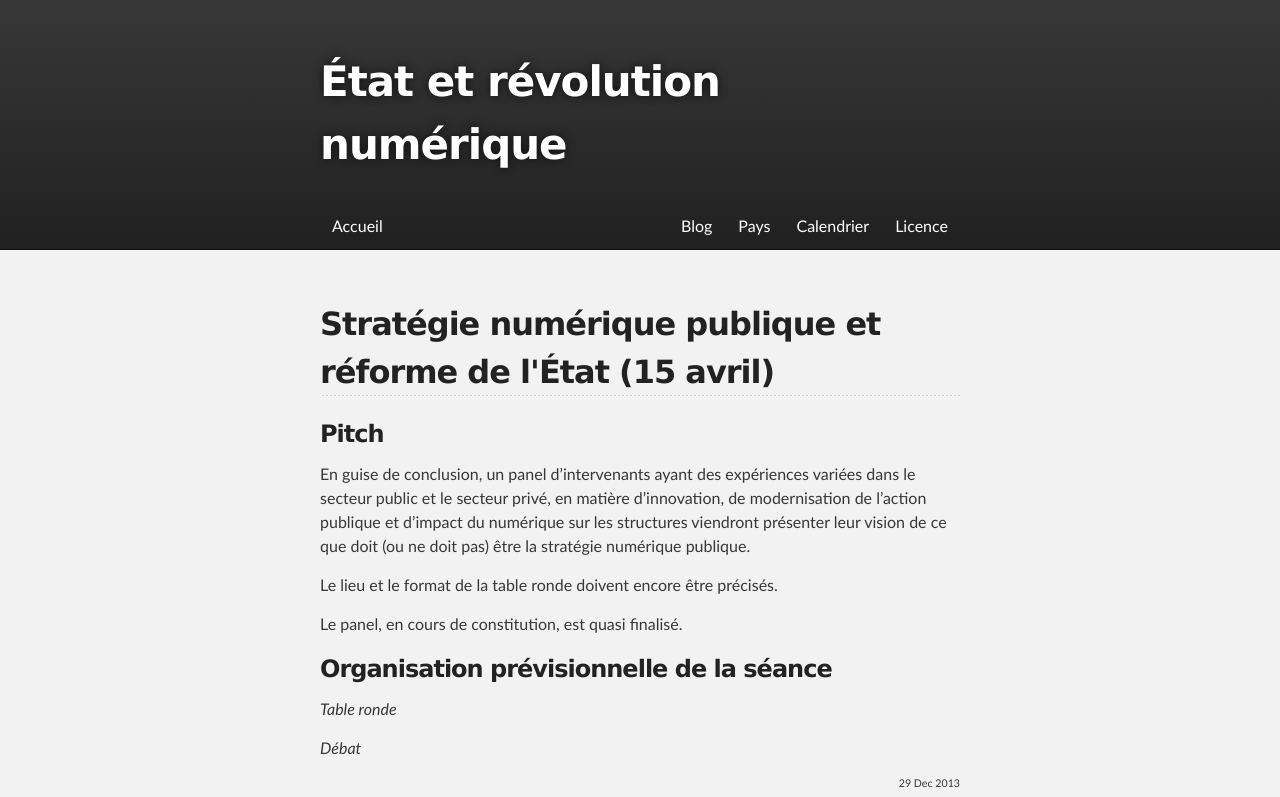
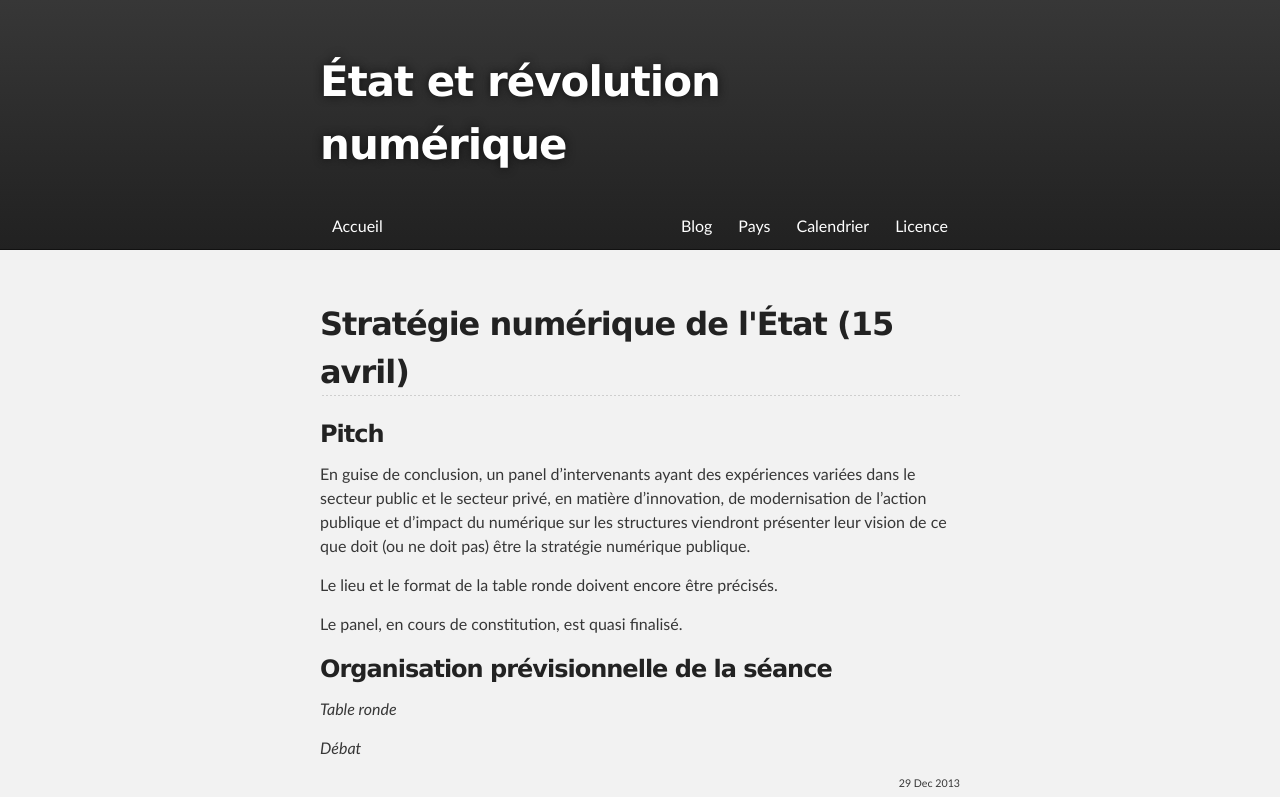
Before and after one commit to trojette/numascpo.net, a Jekyll site: the page built from seance-12/index.markdown, in a window 1280 px wide. Shown: the top 797 px of the page. Built offline with Jekyll 4.4.1, drawn with Linux system fonts in a browser that asks for light colours; Markdown is read by kramdown in place of the engine named in the settings; grey boxes are pictures that could not be loaded.

Commit message:
Title modifié

```diff
--- a/seance-12/index.markdown
+++ b/seance-12/index.markdown
@@ -1,6 +1,6 @@
 ---
 layout: post
-title:  "Stratégie numérique publique et réforme de l'État (15 avril)"
+title:  "Stratégie numérique de l'État (15 avril)"
 date:   2013-12-29 20:12:48
 categories: seance12
 tags: conclusion stratégie réforme
```
